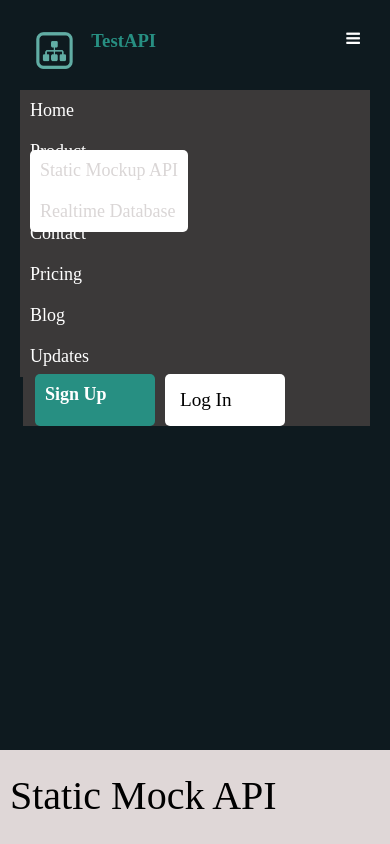
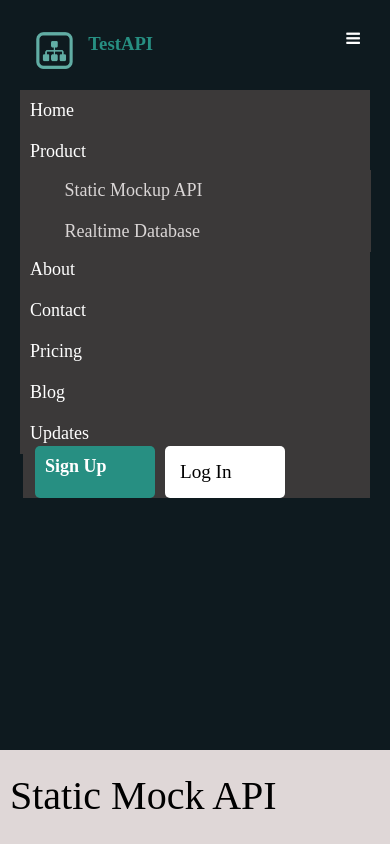
Before and after one commit to omoloye13/testAPI, a plain HTML site: page index.html in a window 390 px wide. Both pictures are taken after a click on the element 353 px from the left and 50 px from the top of the page. Shown: the top 844 px of the page. Drawn offline with Linux system fonts and the light colour scheme.

Commit message:
corrections on the menu

```diff
--- a/css/pricing.css
+++ b/css/pricing.css
@@ -141,7 +141,6 @@ html{
     margin-left: 5%;
     border: solid 1px rgb(197, 192, 192);
     height: 490px;
-
 }
 #limit-1{
     height: 40px;
@@ -283,7 +282,7 @@ html{
          z-index: 1;
          color: white;
          margin-left: 0px;
-         padding: 10px;
+         padding: 15px;
         background-color: rgb(59, 57, 57);
 
     }
@@ -299,17 +298,26 @@ html{
        background-color: rgb(59, 57, 57) ;
     }
     #Pro-link{
-        /* position: absolute; */
-        top:80px;
-        background-color:white;
-        border-radius:5px;
+        position: absolute;
+        top:110px;
+        background-color:rgb(59, 57, 57);
+        border-radius:0px;
         display:block;
+        width: 88.7%;
+    right: 6%;
 
+    }
+    #Pro{
+        margin-top: 0%;
     }
     #Pro-link li{
         display:block;
         padding:10px;
-        color:rgb(218, 214, 214)
+        color:rgb(218, 214, 214);
+        margin-left: 10%;
+    }
+    #menu{
+        margin-top: 22%;
     }
     #btn-1{
         padding:10px;
@@ -356,6 +364,8 @@ html{
     .unlimited{
         width: 98%;
         margin-left: 1%;
+    margin-top: 0%;
+
     }
 
     .free{
--- a/css/register.css
+++ b/css/register.css
@@ -265,6 +265,7 @@ body{
         color:#278f82;
         margin-right: 17%;
         margin-top: 0px;
+        padding: 3.5px;
     }
 
 
@@ -298,6 +299,11 @@ body{
          padding: 10px;
         background-color: rgb(59, 57, 57);
 
+    }#Pro{
+        margin-top: 0%;
+    }
+    #menu{
+        margin-top: 22%;
     }
     .empty{
         display: block;
@@ -311,17 +317,20 @@ body{
        background-color: rgb(59, 57, 57) ;
     }
     #Pro-link{
-        /* position: absolute; */
-        top:80px;
-        background-color:white;
-        border-radius:5px;
+        position: absolute;
+        top:100px;
+        background-color:rgb(59, 57, 57);
+        border-radius:0px;
         display:block;
+        width: 90%;
+    right: 5%;
 
     }
     #Pro-link li{
         display:block;
         padding:10px;
-        color:rgb(218, 214, 214)
+        color:rgb(218, 214, 214);
+        margin-left: 10%;
     }
     #btn-1{
         padding:10px;
--- a/css/style.css
+++ b/css/style.css
@@ -348,6 +348,7 @@ margin-top: 8%;
     color:#278f82;
     margin-right: 17%;
     margin-top: 0px;
+    padding: 3px;
 }
 .nav-bar{
     display: block;
@@ -383,6 +384,9 @@ margin-top: 8%;
 .empty{
     display: block;
 }
+#Pro{
+    margin-top: 0%;
+}
 .button{
    display: flex;
    position: absolute;
@@ -391,18 +395,23 @@ margin-top: 8%;
    width: 89%;
    background-color: rgb(59, 57, 57) ;
 }
+#menu{
+    margin-top: 22%;
+}
 #Pro-link{
-    /* position: absolute; */
-    top:80px;
-    background-color:white;
-    border-radius:5px;
+    position: absolute;
+    top:100px;
+    background-color:rgb(59, 57, 57);
+    border-radius:0px;
     display:block;
-
+    width: 90%;
+    right: 5%;
 }
 #Pro-link li{
     display:block;
     padding:10px;
-    color:rgb(218, 214, 214)
+    color:rgb(218, 214, 214);
+    margin-left: 10%;
 }
 #btn-1{
     padding:10px;
--- a/index.html
+++ b/index.html
@@ -26,11 +26,11 @@
                         <a href="#">Home</a>
                         <a href="#" id="Pro">Product
                             <ul id="Pro-link">
-                                <li>Static Mockup API</li>
+                                <li id="stat">Static Mockup API</li>
                                 <li>Realtime Database</li>
                             </ul>
                         </a>
-                        <a href="#about">About</a>
+                        <a href="#about" id="menu">About</a>
                         <a href="#contact">Contact</a>
                         <a href="pricing.html">Pricing</a>
                         <a href="#">Blog</a>
--- a/js/main.js
+++ b/js/main.js
@@ -2,6 +2,9 @@ let proLink = document.querySelector("#Pro-link");
 let navBar = document.querySelector(".nav-bar");
 let myLinks = document.querySelector(".links");
 let myPro = document.querySelector("#Pro");
+if (window.innerWidth <1350) {
+    proLink.style.display = "block";
+ }
 
 navBar.addEventListener('click', display);
 function display() {
@@ -17,8 +20,12 @@ proLink.style.display = "block";
 
 
 }
+
 proLink.addEventListener('mouseout', hide);
 function hide() {
     proLink.style.display = "none";
+    if (window.innerWidth < 1350) {
+        proLink.style.display = "block";
+     }
 
      }
```
Also changed, not shown: pricing.html (+1 -1 lines), register.html (+1 -1 lines).
